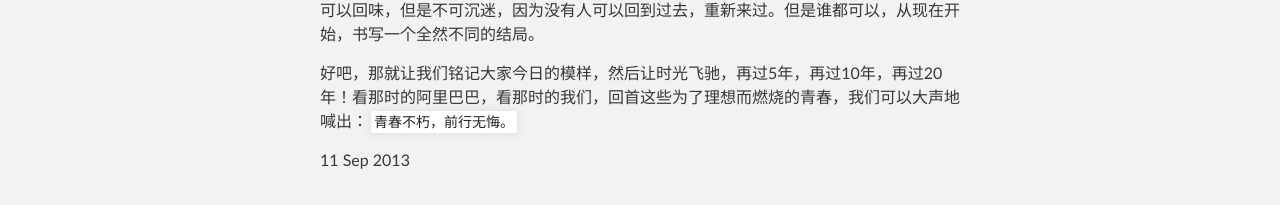
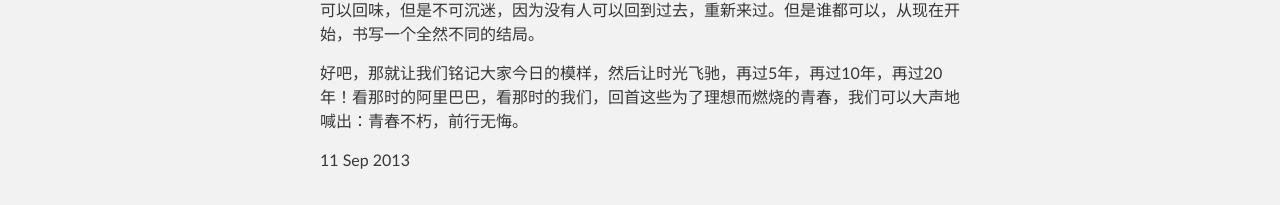
Before and after one commit to liaohuqiu/liaohuqiu.github.io, a Jekyll site: the page built from _posts/blog/2013-09/2013-09-11-baia.md, in a window 1280 px wide. Shown: the part 1323-1528 px from the top of the page. Built offline with Jekyll 4.4.1, drawn with Linux system fonts in a browser that asks for light colours; nearby versions of some CDN libraries; Markdown is read by kramdown in place of the engine named in the settings.

Commit message:
correct some mistakes

```diff
--- a/_posts/blog/2013-09/2013-09-11-baia.md
+++ b/_posts/blog/2013-09/2013-09-11-baia.md
@@ -42,7 +42,7 @@ category: blog
 
 行程有期，最终我们回到了工作岗位。短短一周，离别的场景，物是人非的感觉往往能够引起我们的感慨和共鸣。在过去七天，我们也许还留有遗憾；在过去的岁月中，我们也许还有许多未竟的心愿。回忆中的事物，总是特别的深刻，华丽或者苦涩。是的，回忆可以珍藏，可以回味，但是不可沉迷，因为没有人可以回到过去，重新来过。但是谁都可以，从现在开始，书写一个全然不同的结局。
 
-好吧，那就让我们铭记大家今日的模样，然后让时光飞驰，再过5年，再过10年，再过20年！看那时的阿里巴巴，看那时的我们，回首这些为了理想而燃烧的青春，我们可以大声地喊出：`青春不朽，前行无悔。`
+好吧，那就让我们铭记大家今日的模样，然后让时光飞驰，再过5年，再过10年，再过20年！看那时的阿里巴巴，看那时的我们，回首这些为了理想而燃烧的青春，我们可以大声地喊出：青春不朽，前行无悔。
 
 
 <p> {{ page.date | date_to_string }} </p>
```
Also changed, not shown: _posts/blog/2013-09/2013-09-16-nginx-proxy-pass.md (+2 -2 lines).
